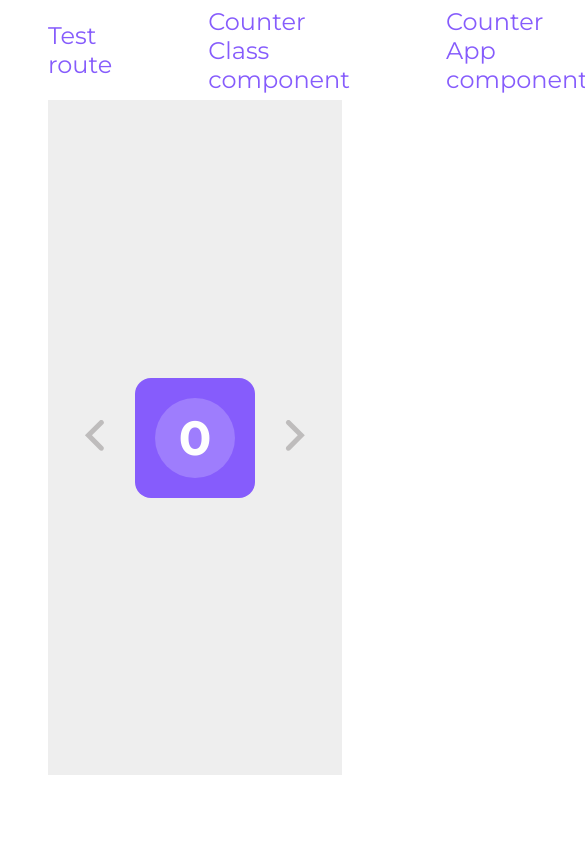
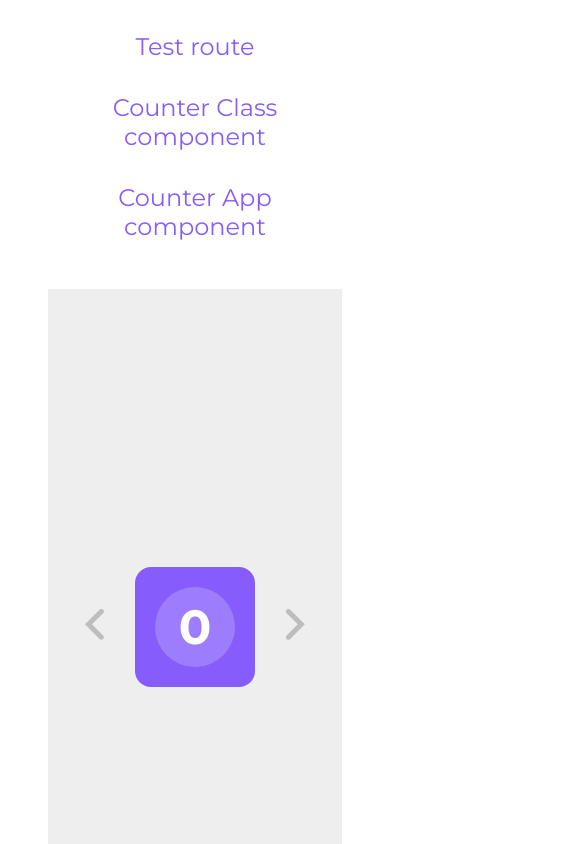
Before and after one commit to joshtom/react-redux-starter-template, a React (Create React App) app: page /counter-class in a window 390 px wide. Shown: the top 844 px of the page, 585 px wide, since content can reach past the window. Built offline with nearby package versions, Linux system fonts and the light colour scheme.

Commit message:
:lipstick: Made all the pages responsive

```diff
--- a/src/pages/404/NotFound.scss
+++ b/src/pages/404/NotFound.scss
@@ -16,3 +16,27 @@
   right: 2rem;
   bottom: 2rem;
 }
+
+@media screen and (max-width: 768px) {
+  .container {
+    position: relative;
+    height: auto;
+    min-height: 550px;
+    display: flex;
+    flex-direction: column;
+    justify-content: space-between;
+    background-position: 0 90%;
+  }
+
+  .error-message h1 {
+    font-size: 1.8rem;
+    text-overflow: ellipsis;
+  }
+
+  .bottom-right {
+    right: 50%;
+    transform: translateX(50%);
+    white-space: nowrap;
+    bottom: 1rem;
+  }
+}
--- a/src/styles/counter/counter.scss
+++ b/src/styles/counter/counter.scss
@@ -49,4 +49,8 @@
             cursor: pointer;
         }
     }
+
+    @media screen and (max-width: 768px) {
+        margin: 2rem 0;
+    }
 }
--- a/src/styles/header/header.scss
+++ b/src/styles/header/header.scss
@@ -14,3 +14,15 @@
         font-size: 1.5rem;
     }
 }
+
+@media screen and (max-width: 768px) {
+    .header {
+        flex-direction: column;
+        text-align: center;
+        margin: 1rem 0;
+
+        a {
+            padding: 1rem 3rem;
+        }
+    }
+}
```
